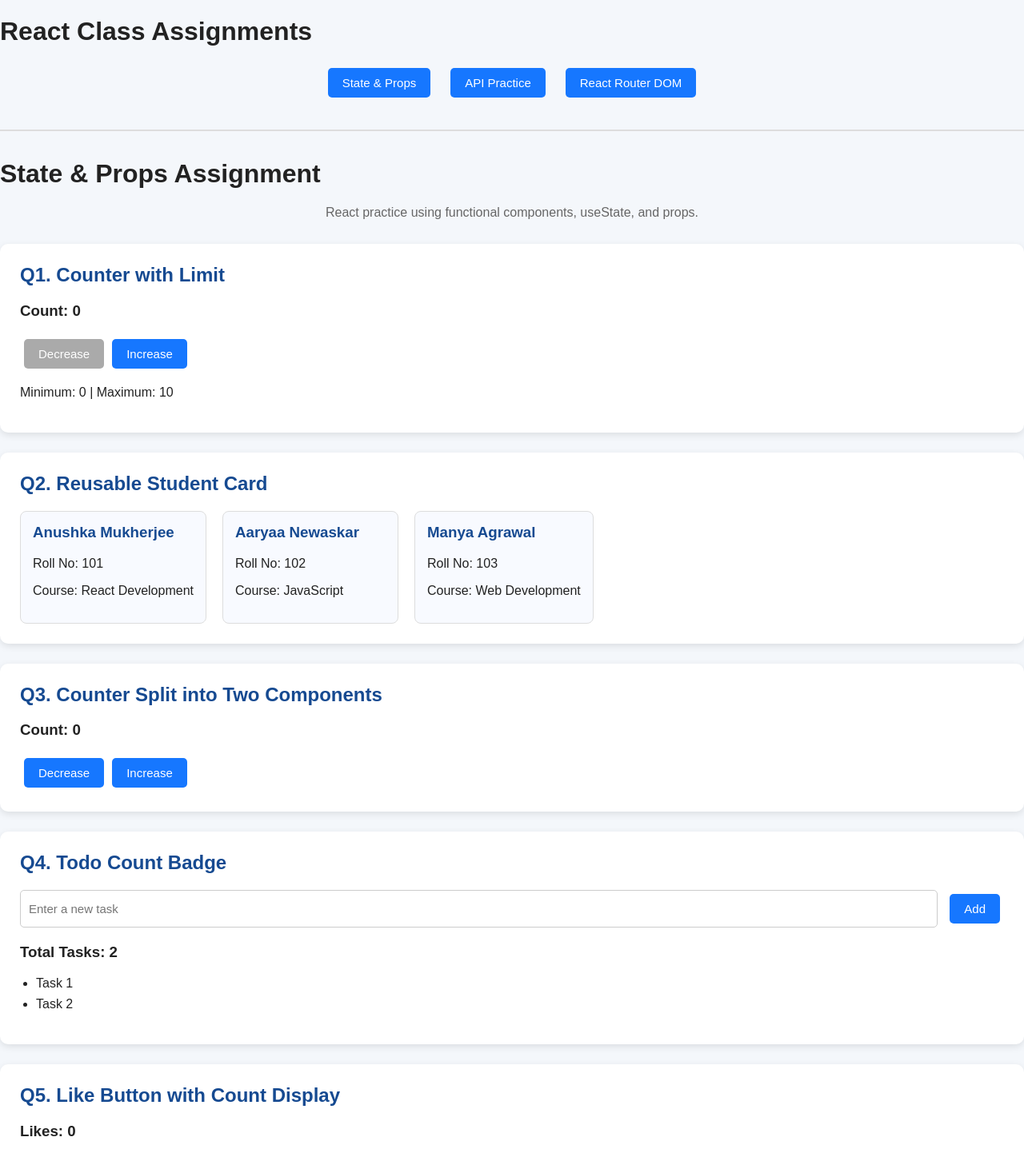
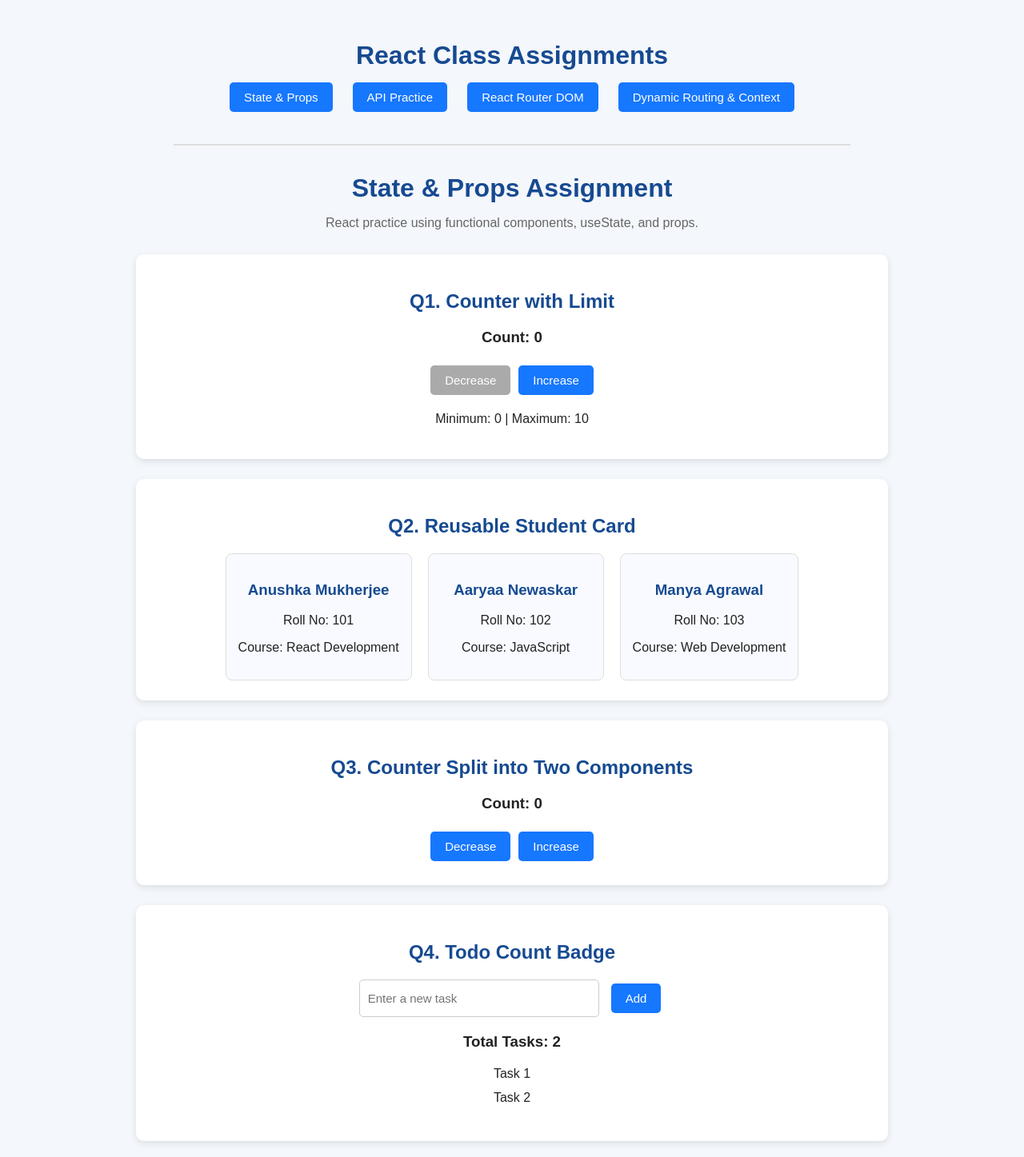
Before and after one commit to anushka-codes1/Web-Dev-Vedam_codes, a React (Vite) app: page / in a window 1280 px wide. Shown: the top 1447 px of the page at 80% size. Built offline with nearby package versions, Linux system fonts and the light colour scheme.

Commit message:
Added Dynamic-Routing and Context Assignment

```diff
--- a/src/App.css
+++ b/src/App.css
@@ -1,3 +1,7 @@
+/* ===========================
+Global
+=========================== */
+
 * {
   box-sizing: border-box;
 }
@@ -13,16 +17,15 @@ body {
   max-width: 1000px;
   margin: 0 auto;
   padding: 30px;
+  text-align: center;
 }
 
 .app h1 {
-  text-align: center;
   color: #164a91;
   margin-bottom: 10px;
 }
 
 .intro {
-  text-align: center;
   color: #666;
   margin-bottom: 30px;
 }
@@ -46,13 +49,13 @@ body {
 .question {
   background: white;
   padding: 25px;
-  margin-bottom: 25px;
+  margin: 25px auto;
   border-radius: 10px;
   box-shadow: 0 3px 10px rgba(0, 0, 0, 0.1);
+  text-align: center;
 }
 
 .question h2 {
-  margin-top: 0;
   color: #164a91;
 }
 
@@ -81,8 +84,6 @@ button:disabled {
   cursor: not-allowed;
 }
 
-/* Delete Button */
-
 .delete-btn {
   background: #dc3545;
 }
@@ -97,6 +98,7 @@ button:disabled {
 
 .cards-container {
   display: flex;
+  justify-content: center;
   flex-wrap: wrap;
   gap: 20px;
 }
@@ -110,42 +112,30 @@ button:disabled {
 }
 
 .student-card h3 {
-  margin-top: 0;
   color: #164a91;
 }
 
 /* ===========================
-   Todo Input
+Inputs
 =========================== */
 
 .todo-input {
   display: flex;
+  justify-content: center;
   gap: 10px;
   margin-bottom: 20px;
   flex-wrap: wrap;
 }
 
-.todo-input input {
-  flex: 1;
-  min-width: 250px;
+.todo-input input,
+.search-box,
+input[type="text"] {
   padding: 10px;
   border-radius: 5px;
   border: 1px solid #ccc;
   font-size: 15px;
-}
-
-/* ===========================
-   Search Input
-=========================== */
-
-.search-box {
-  width: 100%;
-  max-width: 400px;
-  padding: 10px;
-  margin: 15px 0;
-  border-radius: 5px;
-  border: 1px solid #ccc;
-  font-size: 15px;
+  width: 300px;
+  max-width: 100%;
 }
 
 /* ===========================
@@ -163,43 +153,21 @@ button:disabled {
 }
 
 /* ===========================
-   Todo List
-=========================== */
-
-.todo-item {
-  display: flex;
-  justify-content: space-between;
-  align-items: center;
-  background: #f8faff;
-  border: 1px solid #ddd;
-  padding: 12px;
-  border-radius: 6px;
-  margin-bottom: 10px;
-  gap: 15px;
-}
-
-.todo-title {
-  flex: 1;
-}
-
-/* ===========================
-   User Filter Buttons
-=========================== */
-
-.user-buttons {
-  margin-bottom: 20px;
-}
-
-/* ===========================
 Lists
 =========================== */
 
 ul {
-  padding-left: 20px;
+  list-style: none;
+  padding: 0;
+  margin: 20px auto;
 }
 
 li {
-  margin: 8px 0;
+  display: flex;
+  justify-content: center;
+  align-items: center;
+  gap: 15px;
+  margin: 12px 0;
 }
 
 /* ===========================
@@ -207,40 +175,10 @@ li {
 =========================== */
 
 hr {
-  margin: 35px 0;
+  margin: 35px auto;
   border: none;
   border-top: 2px solid #ddd;
-}
-
-/* ===========================
-   Responsive
-=========================== */
-
-@media (max-width: 768px) {
-  .app {
-    padding: 15px;
-  }
-
-  .cards-container {
-    flex-direction: column;
-  }
-
-  .todo-item {
-    flex-direction: column;
-    align-items: flex-start;
-  }
-
-  button {
-    width: 100%;
-  }
-
-  .todo-input {
-    flex-direction: column;
-  }
-
-  .todo-input input {
-    width: 100%;
-  }
+  width: 90%;
 }
 
 /* ===========================
@@ -267,3 +205,35 @@ nav a {
 nav a:hover {
   background: #095dcc;
 }
+
+/* ===========================
+Responsive
+=========================== */
+
+@media (max-width: 768px) {
+  .app {
+    padding: 15px;
+  }
+
+  .cards-container {
+    flex-direction: column;
+    align-items: center;
+  }
+
+  .todo-input {
+    flex-direction: column;
+    align-items: center;
+  }
+
+  button {
+    width: 220px;
+  }
+
+  li {
+    flex-direction: column;
+  }
+
+  input[type="text"] {
+    width: 100%;
+  }
+}
--- a/src/App.jsx
+++ b/src/App.jsx
@@ -4,12 +4,13 @@ import "./App.css";
 import StatesAndProps from "./components/States-and-Props";
 import APIPractice from "./components/APIPractice";
 import ReactRouterDOM from "./components/React-Router-DOM";
+import DynamicRoutingContext from "./components/Dynamic-Routing_Context";
 
 function App() {
   const [page, setPage] = useState("states");
 
   return (
-    <div className="App">
+    <div className="app">
       <h1>React Class Assignments</h1>
 
       <div className="nav-buttons">
@@ -24,6 +25,10 @@ function App() {
         <button onClick={() => setPage("router")}>
           React Router DOM
         </button>
+
+        <button onClick={() => setPage("dynamic")}>
+          Dynamic Routing & Context
+        </button>
       </div>
 
       <hr />
@@ -31,6 +36,7 @@ function App() {
       {page === "states" && <StatesAndProps />}
       {page === "api" && <APIPractice />}
       {page === "router" && <ReactRouterDOM />}
+      {page === "dynamic" && <DynamicRoutingContext />}
     </div>
   );
 }
--- /dev/null
+++ b/src/components/Dynamic-Routing_Context.jsx
@@ -0,0 +1,138 @@
+import React, { createContext, useContext } from "react";
+import {
+  BrowserRouter,
+  Routes,
+  Route,
+  useNavigate,
+  useParams,
+} from "react-router-dom";
+
+// ================= Q1,Q2,Q3 =================
+
+const students = [
+  { id: 1, name: "Anushka", marks: 90 },
+  { id: 2, name: "Manya", marks: 84 },
+  { id: 3, name: "Aaryaa", marks: 96 },
+  { id: 4, name: "Aman", marks: 78 },
+];
+
+function StudentList() {
+  const navigate = useNavigate();
+
+  return (
+    <div>
+      <h2>Student List</h2>
+
+      {students.map((student) => (
+        <p
+          key={student.id}
+          style={{ cursor: "pointer", color: "blue" }}
+          onClick={() => navigate(`/student/${student.id}`)}
+        >
+          {student.name}
+        </p>
+      ))}
+    </div>
+  );
+}
+
+function StudentDetails() {
+  const { id } = useParams();
+  const navigate = useNavigate();
+
+  const student = students.find((s) => s.id == id);
+
+  if (!student) {
+    return <h3>Product not found</h3>;
+  }
+
+  return (
+    <div>
+      <h2>Student Details</h2>
+
+      <p>Name : {student.name}</p>
+      <p>Marks : {student.marks}</p>
+
+      <button onClick={() => navigate("/")}>
+        Back to List
+      </button>
+    </div>
+  );
+}
+
+// ================= Q4 =================
+
+function Child(props) {
+  return <h3>{props.message}</h3>;
+}
+
+function Middle(props) {
+  return <Child message={props.message} />;
+}
+
+function PropsDrilling() {
+  const message = "Welcome to React";
+
+  return (
+    <div>
+      <h2>Props Drilling</h2>
+      <Middle message={message} />
+    </div>
+  );
+}
+
+// ================= Q5,Q6 =================
+
+const MyContext = createContext();
+
+function ChildContext() {
+  const data = useContext(MyContext);
+
+  return (
+    <>
+      <h3>{data.message}</h3>
+      <h3>Current Theme: {data.theme}</h3>
+    </>
+  );
+}
+
+function MiddleContext() {
+  return <ChildContext />;
+}
+
+function ContextExample() {
+  return (
+    <MyContext.Provider
+      value={{
+        message: "Welcome to React",
+        theme: "dark",
+      }}
+    >
+      <h2>Context API</h2>
+      <MiddleContext />
+    </MyContext.Provider>
+  );
+}
+
+// ================= Main =================
+
+export default function DynamicRoutingContext() {
+  return (
+    <div>
+      <BrowserRouter>
+        <Routes>
+          <Route path="/" element={<StudentList />} />
+          <Route path="/student/:id" element={<StudentDetails />} />
+        </Routes>
+      </BrowserRouter>
+
+      <hr />
+
+      <PropsDrilling />
+
+      <hr />
+
+      <ContextExample />
+    </div>
+  );
+}
```
Lines whose indentation alone changed are shown as unchanged.
